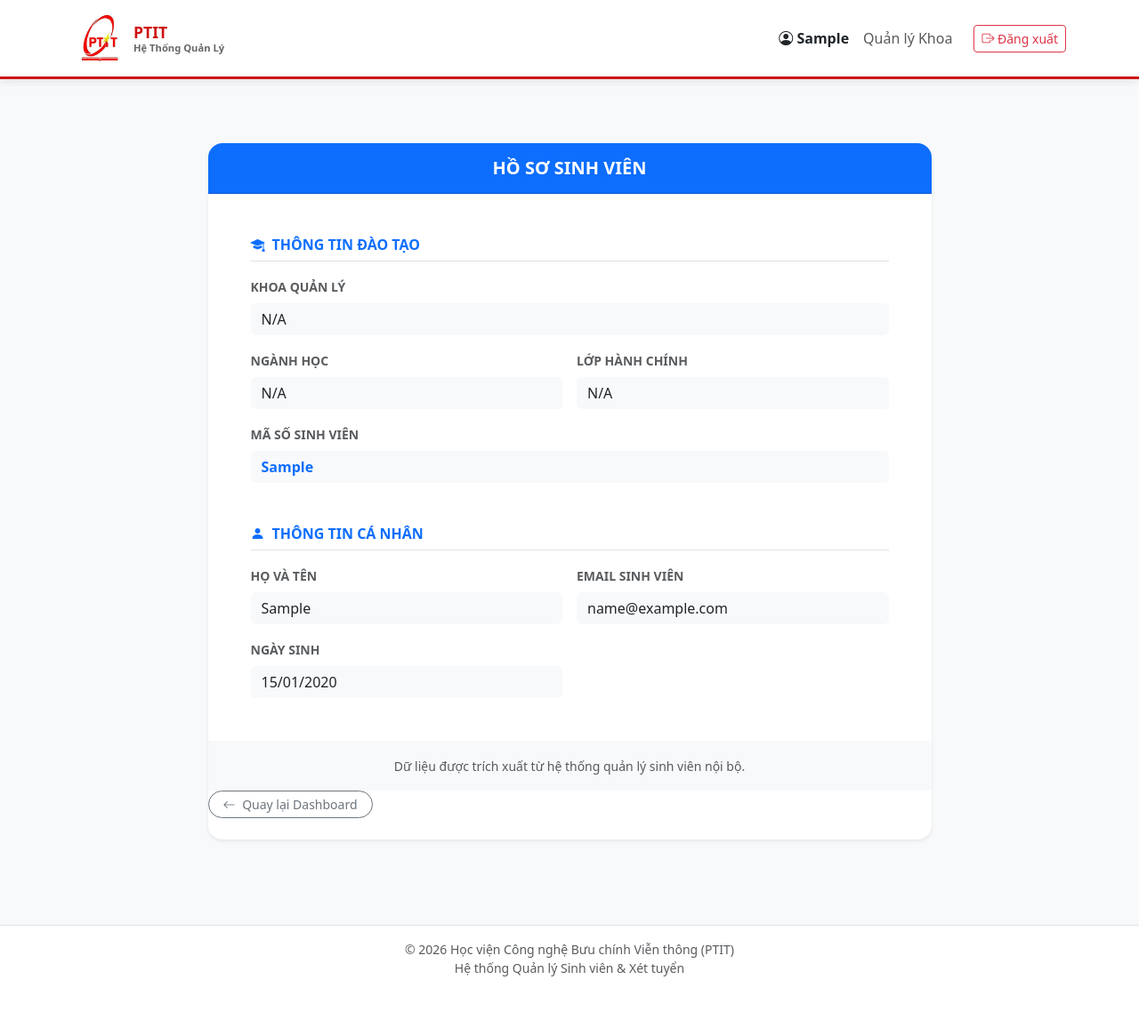
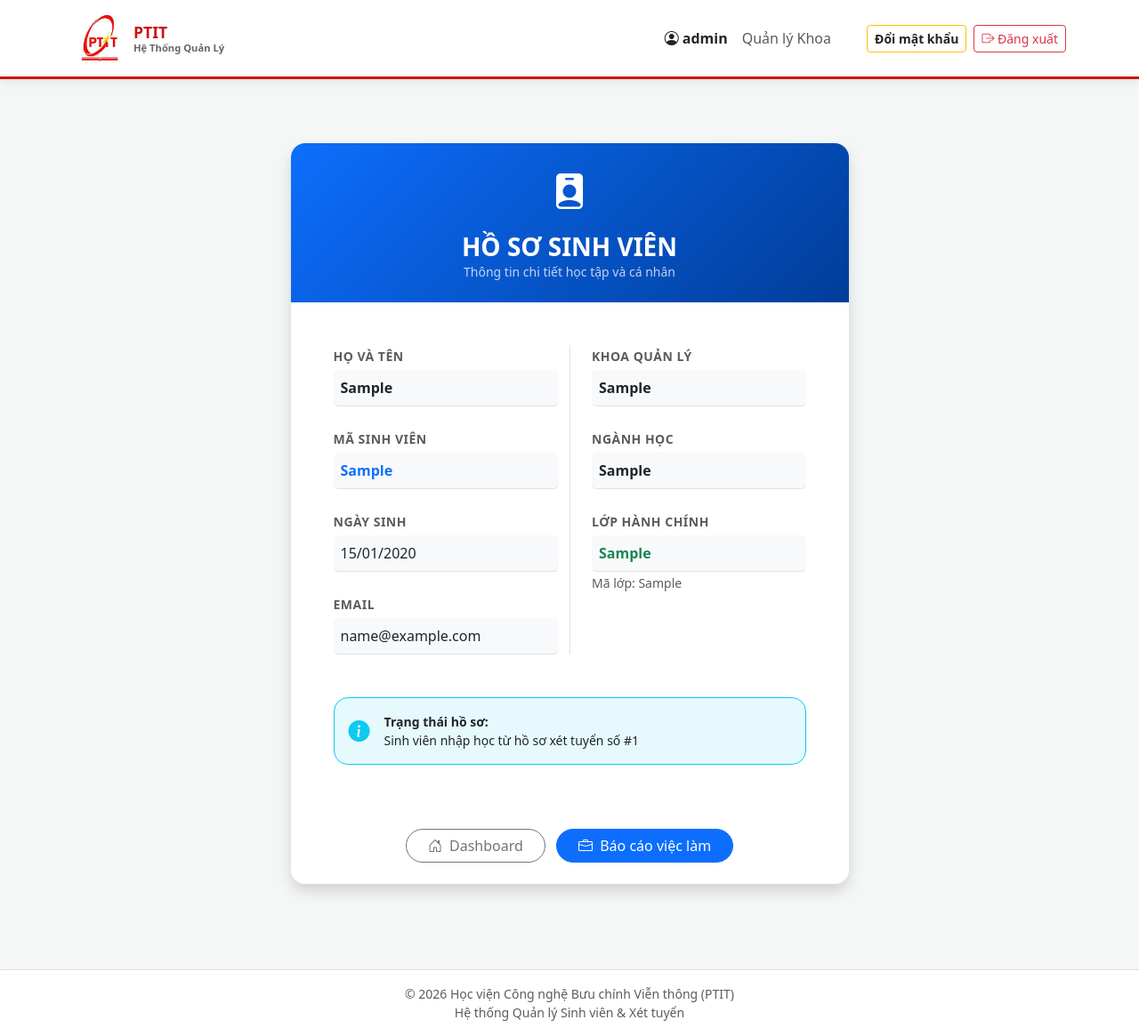
Before and after one commit to bangnhi12/Quan_ly_sinh_vien, a Flask app: page /student/profile in a window 1280 px wide. Shown: the whole page at 89% size. Before the commit the page ends 1098 px from the top, so only its background shows below. Run offline with Flask 3, Linux system fonts and the light colour scheme; a user stored in the database is signed in; data comes from the database, SQL or seed files in the repository; tables that the repository leaves empty hold one stand-in row (values such as "Sample post"); parts of the project's set-up code (start-up, migrations or seed data) failed here and were passed over.

Commit message:
sua them

```diff
--- a/app.py
+++ b/app.py
@@ -10,11 +10,10 @@
 
 db.init_app(app)
 login_manager.init_app(app)
-from models import TaiKhoan # Đảm bảo đã import model TaiKhoan
-
+from models import TaiKhoan
 @login_manager.user_loader
 def load_user(user_id):
-    # Trả về đối tượng TaiKhoan dựa trên id lưu trong session
+
     return TaiKhoan.query.get(int(user_id))
 login_manager.login_view = 'auth.login'
 
--- a/routes/auth.py
+++ b/routes/auth.py
@@ -10,8 +10,12 @@
     if request.method == 'POST':
         name = request.form.get('username')
         password = request.form.get('password')
+        existing_user = TaiKhoan.query.filter_by(ten_dang_nhap=name).first()
+        if existing_user:
+            flash('Tên đăng nhập đã tồn tại')
+            return redirect(url_for('auth.register'))
+        new_tk = TaiKhoan(ten_dang_nhap=name, mat_khau=password, vai_tro=VaiTro.THISINH)
 
-        new_tk = TaiKhoan(ten_dang_nhap=name, mat_khau=password, vai_tro=VaiTro.THISINH)
         db.session.add(new_tk)
         db.session.commit()
 
--- a/routes/student.py
+++ b/routes/student.py
@@ -3,6 +3,7 @@
 from extensions import db
 from models import *
 from datetime import date
+from sqlalchemy.orm import joinedload
 
 student_bp = Blueprint('student', __name__)
 @student_bp.route('/dashboard')
@@ -16,11 +17,21 @@
 @login_required
 def view_profile():
     student = SinhVien.query.filter_by(ID_TaiKhoan=current_user.id).first()
-
     if not student:
-        flash('Chưa cập nhật hồ sơ của bạn')
+        flash('Không tìm thấy hồ sơ sinh viên!', 'danger')
         return redirect(url_for('student.dashboard'))
-    return render_template('student/profile.html', student=student)
+    lop_info = Lop.query.filter_by(MaLop=student.MaLop).first()
+    nganh_info = None
+    khoa_info = None
+    if lop_info:
+        nganh_info = Nganh.query.filter_by(MaNganh=lop_info.MaNganh).first()
+        if nganh_info:
+            khoa_info = Khoa.query.filter_by(MaKhoa=nganh_info.MaKhoa).first()
+    return render_template('student/profile.html',
+                           student=student,
+                           lop=lop_info,
+                           nganh=nganh_info,
+                           khoa=khoa_info)
 
 @student_bp.route('/grades')
 @login_required
@@ -63,15 +74,12 @@
 @student_bp.route('/report_job', methods=['GET','POST'])
 @login_required
 def report_job():
-    # 1. Tìm thông tin sinh viên trước
     student = SinhVien.query.filter_by(ID_TaiKhoan=current_user.id).first()
 
-    # 2. KIỂM TRA NGAY: Nếu không có sinh viên thì dừng luôn, không làm gì thêm
     if not student:
         flash('Hồ sơ sinh viên của bạn chưa tồn tại trên hệ thống. Vui lòng liên hệ Admin!', 'danger')
         return redirect(url_for('student.dashboard'))
 
-    # 3. Sau khi chắc chắn student tồn tại, mới lấy MaSV để tìm việc làm
     job_info = ViecLamSinhVien.query.filter_by(MaSV=student.MaSV).first()
 
     if request.method == 'POST':
@@ -108,5 +116,4 @@
         flash('Cập nhật thông tin việc làm thành công!', 'success')
         return redirect(url_for('student.report_job'))
 
-    # Truyền cả student và job_info ra để hiển thị thông tin đầy đủ
     return render_template('student/report_job.html', student=student, job=job_info)
--- a/templates/auth/login.html
+++ b/templates/auth/login.html
@@ -51,11 +51,7 @@
             </div>
         </div>
 
-        <div class="text-center mt-3">
-            <a href="/" class="text-muted small text-decoration-none">
-                <i class="bi bi-arrow-left"></i> Quay lại trang chủ
-            </a>
-        </div>
+
     </div>
 </div>
 {% endblock %}
--- a/templates/base.html
+++ b/templates/base.html
@@ -80,10 +80,22 @@
                         {% endif %}
 
                         <li class="nav-item ms-lg-3">
-                            <a class="btn btn-outline-danger btn-sm" href="{{ url_for('auth.logout') }}">
-                                <i class="bi bi-box-arrow-right"></i> Đăng xuất
-                            </a>
-                        </li>
+    <li class="nav-item ms-lg-3">
+    <div class="d-flex align-items-center gap-2">
+
+        <a class="btn btn-outline-warning btn-sm fw-bold text-dark"
+           href="{{ url_for('auth.change_password') }}">
+            Đổi mật khẩu
+        </a>
+
+        <a class="btn btn-outline-danger btn-sm"
+           href="{{ url_for('auth.logout') }}">
+            <i class="bi bi-box-arrow-right"></i> Đăng xuất
+        </a>
+
+    </div>
+</li>
+</li>
                     {% else %}
                         <li class="nav-item">
                             <a class="nav-link" href="{{ url_for('auth.login') }}">Đăng nhập</a>
--- a/templates/student/profile.html
+++ b/templates/student/profile.html
@@ -1,74 +1,102 @@
 {% extends "base.html" %}
-
 {% block content %}
 <div class="container py-5">
     <div class="row justify-content-center">
-        <div class="col-md-9">
-            <div class="card shadow-sm border-0 rounded-4 overflow-hidden">
-                <div class="card-header bg-primary text-white py-3">
-                    <h5 class="mb-0 fw-bold text-center text-uppercase">Hồ sơ sinh viên</h5>
+        <div class="col-md-9 col-lg-7">
+            <div class="card shadow border-0 rounded-4 overflow-hidden">
+                <div class="card-header border-0 py-4 text-center text-white"
+                     style="background: linear-gradient(135deg, #0d6efd 0%, #003d99 100%);">
+                    <div class="mb-3">
+                        <i class="bi bi-person-badge-fill fs-1"></i>
+                    </div>
+                    <h3 class="fw-bold mb-0">HỒ SƠ SINH VIÊN</h3>
+                    <p class="small opacity-75 mb-0">Thông tin chi tiết học tập và cá nhân</p>
                 </div>
 
                 <div class="card-body p-4 p-md-5">
-                    <div class="mb-5">
-                        <h6 class="text-primary fw-bold mb-3 border-bottom pb-2">
-                            <i class="bi bi-mortarboard-fill me-2"></i>THÔNG TIN ĐÀO TẠO
-                        </h6>
-                        <div class="row g-3">
-                            <div class="col-md-12">
-                                <label class="form-label small text-muted fw-bold">KHOA QUẢN LÝ</label>
-                                <input type="text" class="form-control bg-light border-0"
-                                       value="{{ student.lop.nganh.khoa.TenKhoa if student.lop and student.lop.nganh and student.lop.nganh.khoa else 'N/A' }}" readonly>
+                    <div class="row g-4">
+                        <div class="col-md-6">
+                            <div class="mb-4">
+                                <label class="form-label small fw-bold text-uppercase text-muted">Họ và Tên</label>
+                                <div class="p-2 border-bottom bg-light rounded-2 fw-bold text-dark">
+                                    {{ student.HoTen }}
+                                </div>
                             </div>
-                            <div class="col-md-6">
-                                <label class="form-label small text-muted fw-bold">NGÀNH HỌC</label>
-                                <input type="text" class="form-control bg-light border-0"
-                                       value="{{ student.lop.nganh.TenNganh if student.lop and student.lop.nganh else 'N/A' }}" readonly>
+                            <div class="mb-4">
+                                <label class="form-label small fw-bold text-uppercase text-muted">Mã Sinh Viên</label>
+                                <div class="p-2 border-bottom bg-light rounded-2 text-primary fw-bold">
+                                    {{ student.MaSV }}
+                                </div>
                             </div>
-                            <div class="col-md-6">
-                                <label class="form-label small text-muted fw-bold">LỚP HÀNH CHÍNH</label>
-                                <input type="text" class="form-control bg-light border-0"
-                                       value="{{ student.lop.TenLop if student.lop else 'N/A' }}" readonly>
+                            <div class="mb-4">
+                                <label class="form-label small fw-bold text-uppercase text-muted">Ngày Sinh</label>
+                                <div class="p-2 border-bottom bg-light rounded-2">
+                                    {{ student.NgaySinh.strftime('%d/%m/%Y') if student.NgaySinh else 'N/A' }}
+                                </div>
                             </div>
-                            <div class="col-md-12">
-                                <label class="form-label small text-muted fw-bold">MÃ SỐ SINH VIÊN</label>
-                                <input type="text" class="form-control bg-light border-0 fw-bold text-primary" value="{{ student.MaSV }}" readonly>
+                            <div class="mb-0">
+                                <label class="form-label small fw-bold text-uppercase text-muted">Email</label>
+                                <div class="p-2 border-bottom bg-light rounded-2 text-truncate">
+                                    {{ student.Email }}
+                                </div>
+                            </div>
+                        </div>
+
+                        <div class="col-md-6 border-start ps-md-4">
+                            <div class="mb-4">
+                                <label class="form-label small fw-bold text-uppercase text-muted">Khoa Quản Lý</label>
+                                <div class="p-2 border-bottom bg-light rounded-2 fw-semibold">
+                                    {{ khoa.TenKhoa if khoa else 'Chưa cập nhật' }}
+                                </div>
+                            </div>
+                            <div class="mb-4">
+                                <label class="form-label small fw-bold text-uppercase text-muted">Ngành Học</label>
+                                <div class="p-2 border-bottom bg-light rounded-2 fw-semibold">
+                                    {{ nganh.TenNganh if nganh else 'Chưa cập nhật' }}
+                                </div>
+                            </div>
+                            <div class="mb-4">
+                                <label class="form-label small fw-bold text-uppercase text-muted">Lớp Hành Chính</label>
+                                <div class="p-2 border-bottom bg-light rounded-2 fw-bold text-success">
+                                    {{ lop.TenLop if lop else 'Chưa cập nhật' }}
+                                </div>
+                                <small class="text-muted italic">Mã lớp: {{ student.MaLop }}</small>
                             </div>
                         </div>
                     </div>
 
-                    <div>
-                        <h6 class="text-primary fw-bold mb-3 border-bottom pb-2">
-                            <i class="bi bi-person-fill me-2"></i>THÔNG TIN CÁ NHÂN
-                        </h6>
-                        <div class="row g-3">
-                            <div class="col-md-6">
-                                <label class="form-label small text-muted fw-bold">HỌ VÀ TÊN</label>
-                                <input type="text" class="form-control bg-light border-0" value="{{ student.HoTen }}" readonly>
-                            </div>
-                            <div class="col-md-6">
-                                <label class="form-label small text-muted fw-bold">EMAIL SINH VIÊN</label>
-                                <input type="text" class="form-control bg-light border-0" value="{{ student.Email }}" readonly>
-                            </div>
-                            <div class="col-md-6">
-                                <label class="form-label small text-muted fw-bold">NGÀY SINH</label>
-                                <input type="text" class="form-control bg-light border-0"
-                                       value="{{ student.NgaySinh.strftime('%d/%m/%Y') if student.NgaySinh else 'N/A' }}" readonly>
+                    {% if student.MaHSO %}
+                    <div class="mt-5 p-3 rounded-4 border border-info bg-info bg-opacity-10">
+                        <div class="d-flex align-items-center">
+                            <i class="bi bi-info-circle-fill text-info fs-4 me-3"></i>
+                            <div>
+                                <p class="mb-0 small fw-bold">Trạng thái hồ sơ:</p>
+                                <p class="mb-0 text-dark small">Sinh viên nhập học từ hồ sơ xét tuyển số #{{ student.MaHSO }}</p>
                             </div>
                         </div>
                     </div>
+                    {% endif %}
                 </div>
 
-                <div class="card-footer bg-light border-0 text-center py-3">
-                    <small class="text-muted italic">Dữ liệu được trích xuất từ hệ thống quản lý sinh viên nội bộ.</small>
+                <div class="card-footer bg-white border-0 p-4 text-center">
+                    <div class="d-grid gap-2 d-md-block">
+                        <a href="{{ url_for('student.dashboard') }}" class="btn btn-outline-secondary rounded-pill px-4 me-md-2">
+                            <i class="bi bi-house-door me-1"></i> Dashboard
+                        </a>
+                        <a href="{{ url_for('student.report_job') }}" class="btn btn-primary rounded-pill px-4">
+                            <i class="bi bi-briefcase me-1"></i> Báo cáo việc làm
+                        </a>
+                    </div>
                 </div>
-                 <div class="mb-4">
-        <a href="{{ url_for('student.dashboard') }}" class="btn btn-outline-secondary btn-sm rounded-pill px-3">
-            <i class="bi bi-arrow-left me-1"></i> Quay lại Dashboard
-        </a>
-    </div>
             </div>
         </div>
     </div>
 </div>
+
+<style>
+    body { background-color: #f4f7f6; }
+    .card { transition: all 0.3s ease; }
+    .card:hover { transform: translateY(-5px); }
+    .form-label { letter-spacing: 0.5px; margin-bottom: 5px; }
+</style>
 {% endblock %}
```
Also changed, not shown: schema.sql (+89 -60 lines), templates/candidate/dashboard.html (+4 -4 lines).
